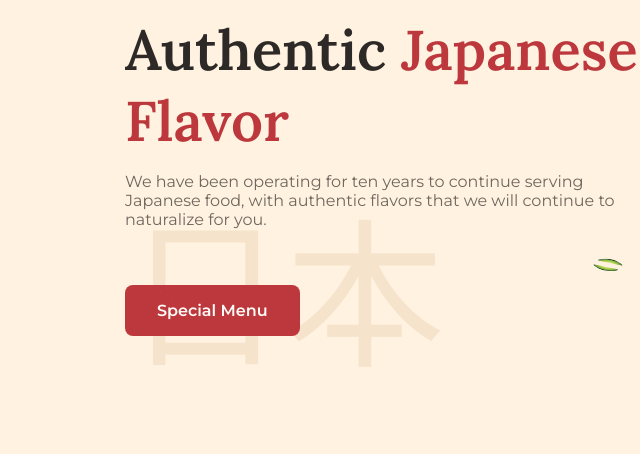
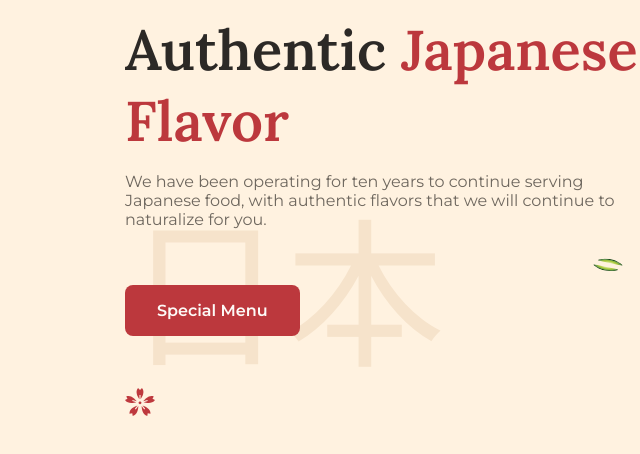
Before and after one commit to erickdc7/responsive-sushi-website-2, a plain HTML site: page index.html in a window 1280 px wide. Shown: the part 1074-1528 px from the top of the page, 529-1169 px from the left. Drawn offline with nearby package versions, Linux system fonts and the light colour scheme.

Commit message:
add img styles

```diff
--- a/assets/css/styles.css
+++ b/assets/css/styles.css
@@ -651,6 +651,12 @@ img {
     width: 30px;
     right: 9rem;
   }
+
+  .about__flower-2 {
+    width: 30px;
+    bottom: -5rem;
+    left: 0;
+  }
 }
 
 /* For 2K resolutions <> */
```
